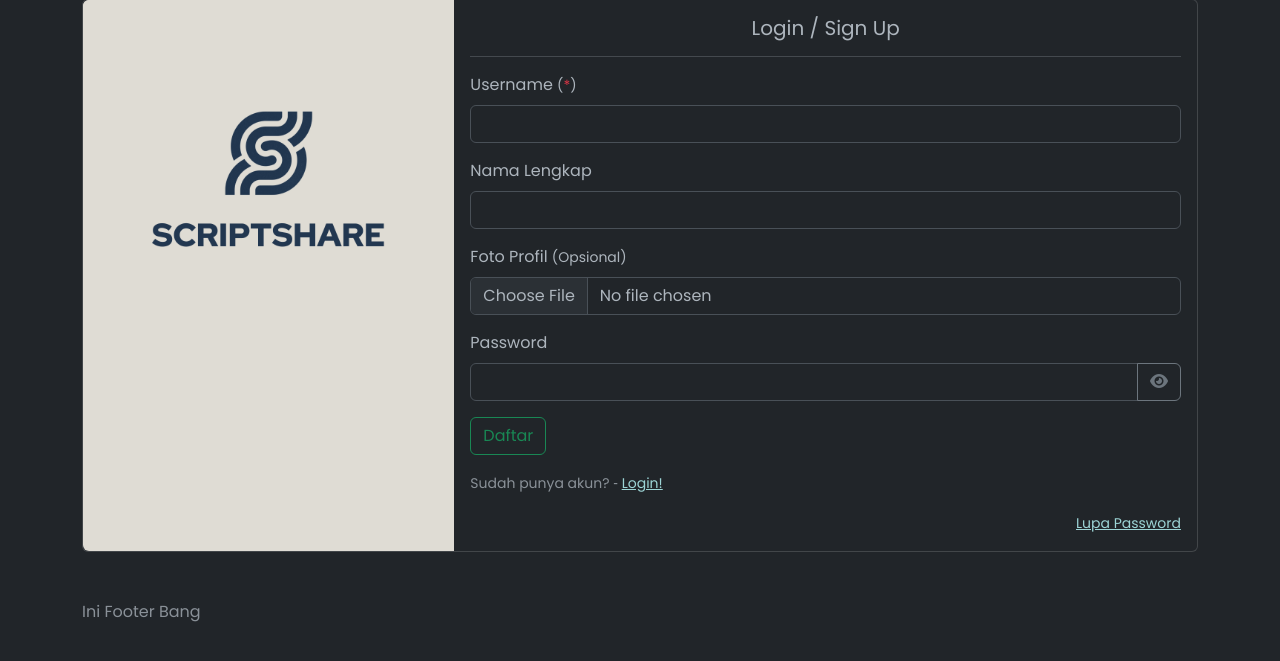
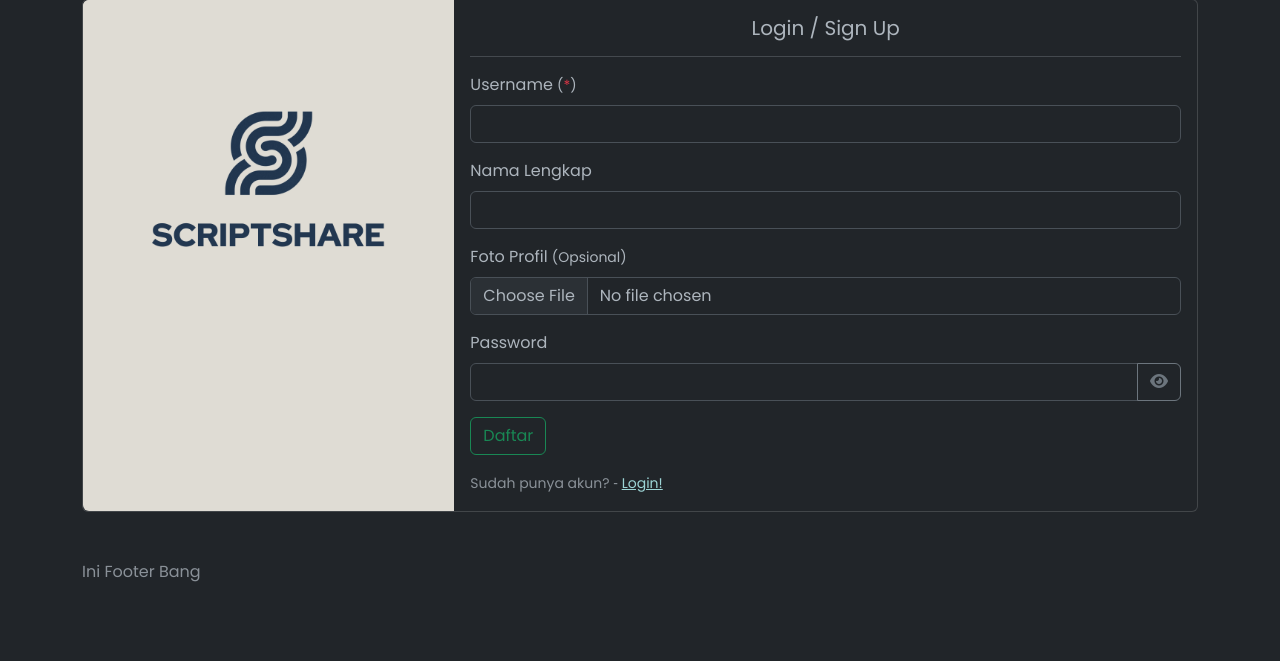
Before and after one commit to its0din-ai/scriptshare, a PHP site: page /regist in a window 1280 px wide. Shown: the part 112-773 px from the top of the page. Run offline with PHP 8.4, Linux system fonts and the light colour scheme; some libraries are stand-ins or nearby versions.

Commit message:
menghapus fitur lupa password

```diff
--- a/app/views/auth/login.php
+++ b/app/views/auth/login.php
@@ -51,9 +51,6 @@
                             <?php } ?>
                         </p>
                         <p class="card-text"><small class="text-body-secondary">Belum punya akun? &dash; <a href="/regist" class="lnk">Daftar!</a></small></p>
-
-                        <p class="card-text text-end"><small class="text-body-secondary"><a href="/lupaaa">Lupa Password</a></small>
-                        </p>
                     </div>
                 </div>
             </div>
--- a/app/views/auth/regist.php
+++ b/app/views/auth/regist.php
@@ -45,9 +45,6 @@
                             </form>
                         </p>
                         <p class="card-text"><small class="text-body-secondary">Sudah punya akun? &dash; <a href="/login" class="lnk">Login!</a></small></p>
-                        <p class="card-text text-end"><small class="text-body-secondary"><a href="/lupaaa">Lupa
-                                    Password</a></small>
-                        </p>
                     </div>
                 </div>
             </div>
```
